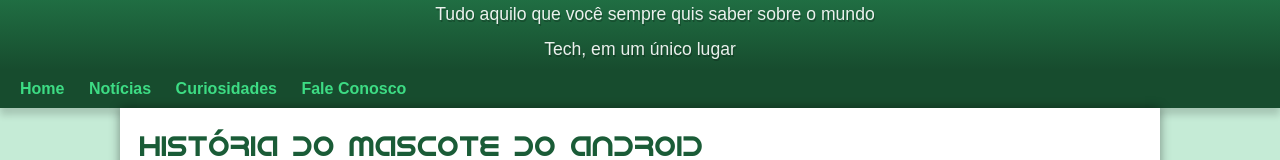
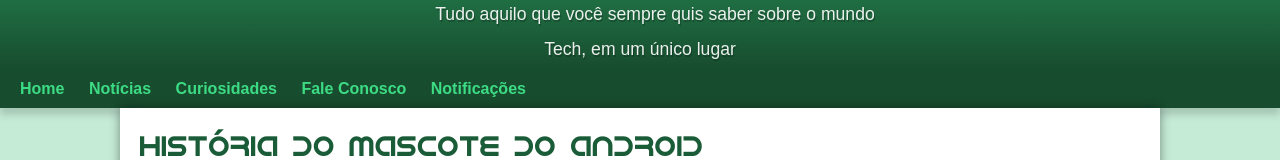
Before and after one commit to lipeezzz/projeto-do-android, a plain HTML site: page index.html in a window 1280 px wide. Shown: the part 120-280 px from the top of the page. Drawn offline with Linux system fonts and the light colour scheme; a web font is replaced by a local one.

Commit message:
att do header

```diff
--- a/index.html
+++ b/index.html
@@ -17,6 +17,7 @@
         <a href="#">Notícias</a>
         <a href="#">Curiosidades</a>
         <a href="#">Fale Conosco</a>
+        <a href="#">Notificações</a>
     </nav>
     <main>
         <article>
```
